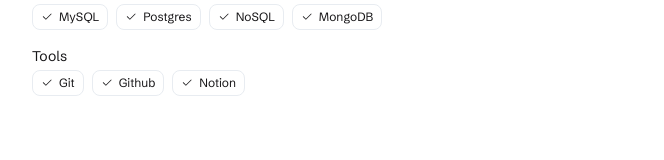
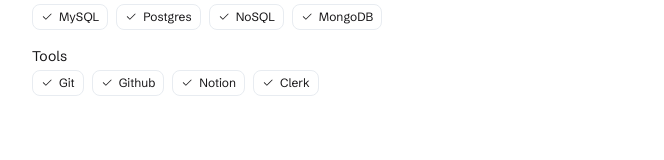
Before and after one commit to soura07/Souradeep-Dev-Next, a Next.js app: page / in a window 1280 px wide. Shown: the part 2598-2758 px from the top of the page, without its empty margins (240-904 px from the left). Built offline with nearby package versions, Linux system fonts and the light colour scheme.

Commit message:
footer change

```diff
--- a/src/app/page.tsx
+++ b/src/app/page.tsx
@@ -168,7 +168,7 @@
   frontend: ['Tailwind', 'HTML', 'CSS', 'Nextjs', 'React'],
   backend: [ 'NodeJs', 'ExpressJs', 'Typescript', 'fast-api'],
   database: ['MySQL','Postgres', 'NoSQL', 'MongoDB'],
-  Tools: ['Git', 'Github', 'Notion'],
+  Tools: ['Git', 'Github', 'Notion', 'Clerk'],
   cicd: ['C++', 'C', 'Java', 'Python']
 }
 
```
